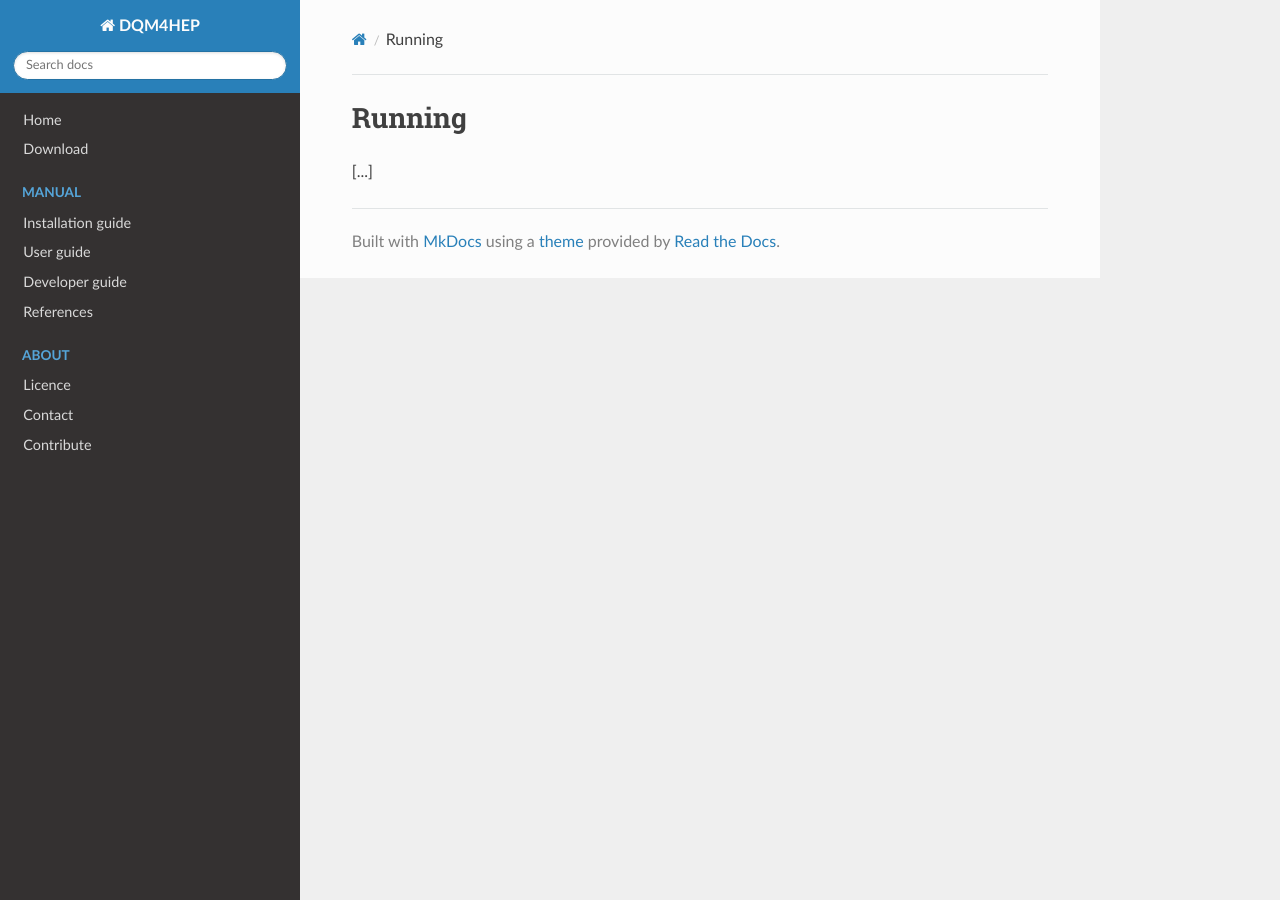
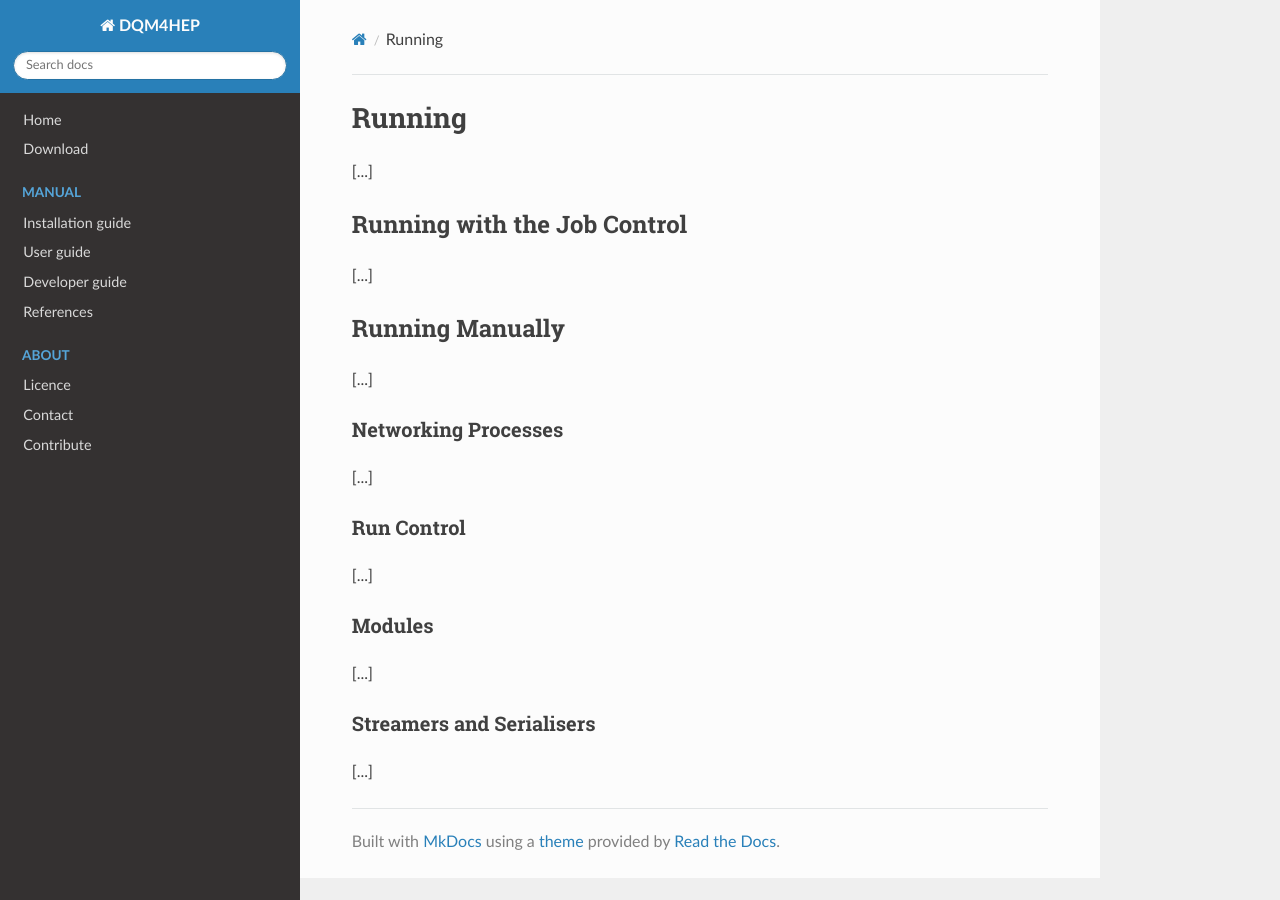
Before and after one commit to tcoates3/dqm4hep-doc, an MkDocs documentation site: the page built from docs/userguide/Running.md, in a window 1280 px wide. Built offline with MkDocs 1.6.1, drawn with Linux system fonts in a browser that asks for light colours; nearby versions of some CDN libraries; old or Windows-style settings are respelled for this version of MkDocs.

Commit message:
Added subsections to these chapters

```diff
--- a/docs/userguide/Running.md
+++ b/docs/userguide/Running.md
@@ -1,2 +1,20 @@
 # Running
 [...]
+
+## Running with the Job Control
+[...]
+
+## Running Manually
+[...]
+
+### Networking Processes
+[...]
+
+### Run Control
+[...]
+
+### Modules
+[...]
+
+### Streamers and Serialisers
+[...]
```
Also changed, not shown: docs/userguide/EUDAQIntegration.md (+6 -0 lines), docs/userguide/Installation.md (+12 -0 lines).
